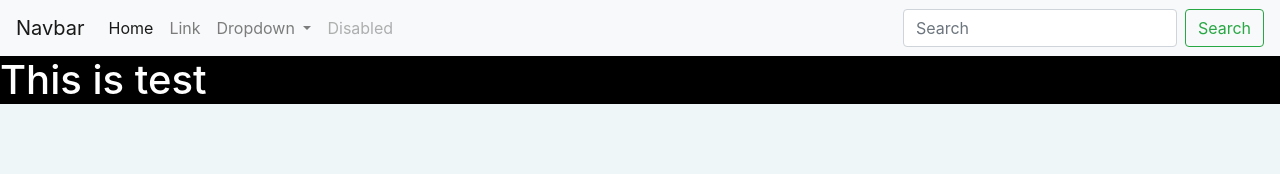
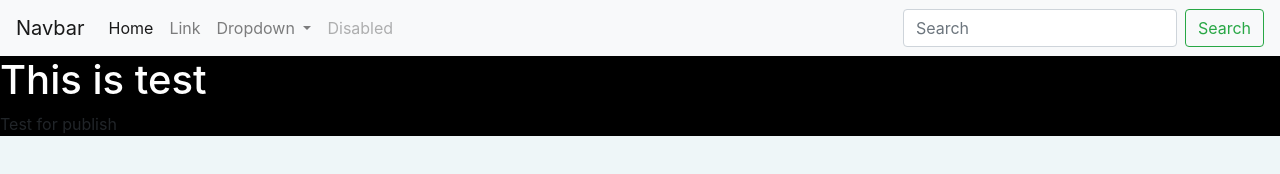
Before and after one commit to robby-azucena/kast-website, a website built with webpack: page src/index.html in a window 1280 px wide. Built offline with nearby package versions, Linux system fonts and the light colour scheme; some packages are replaced by stand-ins of ours.

Commit message:
setup github pages

```diff
--- a/src/index.html
+++ b/src/index.html
@@ -58,6 +58,7 @@
 
 	<div id="test">
 		<h1>This is test</h1>
+		Test for publish
 	</div>
 </body>
 
```
